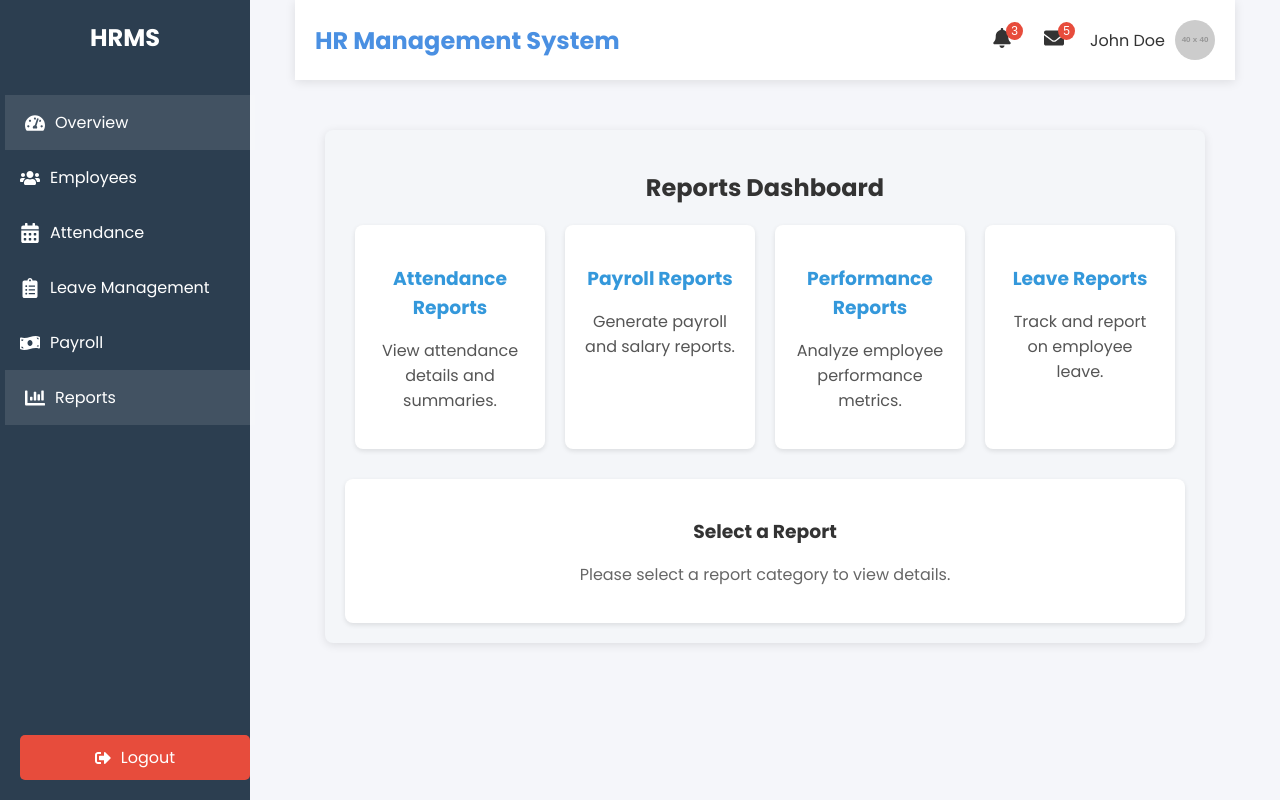
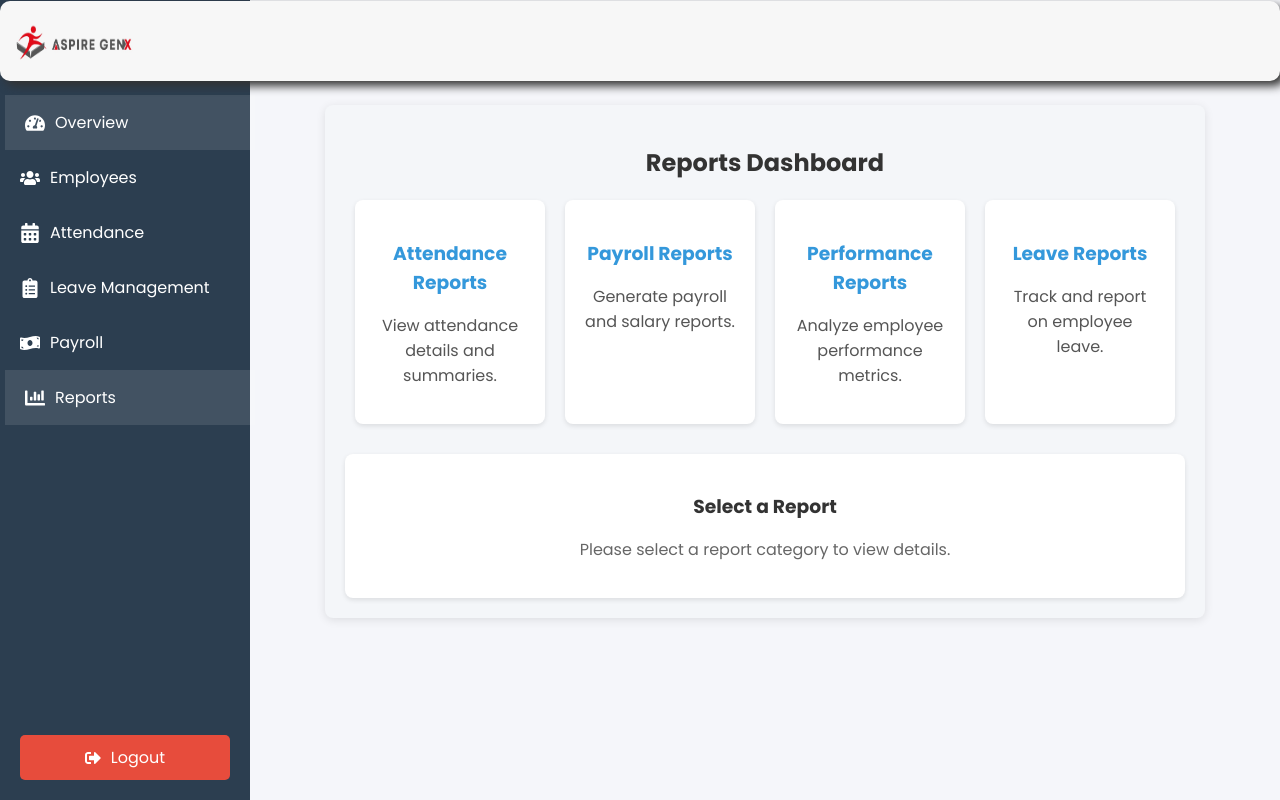
Before and after one commit to Harshit1526/HRMS, a React (Vite) app: page /dashboard/reports in a window 1280 px wide. Built offline with nearby package versions, Linux system fonts and the light colour scheme.

Commit message:
made header

```diff
--- a/src/App.css
+++ b/src/App.css
@@ -4,6 +4,7 @@ body {
   background-color: #1d2634;
   color: #9e9ea4;
   font-family: 'Montserrat', sans-serif;
+  overflow: hidden;
 }
 
 .icon {
--- a/src/App.jsx
+++ b/src/App.jsx
@@ -2,9 +2,13 @@ import React from 'react';
 import { BrowserRouter as Router, Route, Routes } from 'react-router-dom';
 import LoginSignup from './components/loginSignup/LoginSignup.jsx';
 import Dashboard from './components/Dashboard/Dashboard.jsx';
+import Header from './components/Header/Header.jsx';
 
 function App() {
   return (
+    <>
+    <Header></Header>
+    <div>
     <Router>
       <Routes>
         <Route path="/login" element={<LoginSignup />} />
@@ -12,6 +16,8 @@ function App() {
         <Route path="/" element={<LoginSignup />} />
       </Routes>
     </Router>
+    </div>
+    </>
   );
 }
 
--- a/src/components/Dashboard/Dashboard.css
+++ b/src/components/Dashboard/Dashboard.css
@@ -74,7 +74,11 @@ body {
 }
 
 .sidebar-footer {
-  padding: 20px;
+  /* aligned logout btn properly */
+    margin: 20px;
+    display: flex;
+    justify-content: center;
+    align-items: center;
 }
 
 .logout-btn {
@@ -168,7 +172,7 @@ body {
 
 .content-area {
   width: 110vh;
-  padding: 30px;
+  padding: 85px;
   overflow-y: auto;
 }
 
--- a/src/components/Dashboard/Dashboard.jsx
+++ b/src/components/Dashboard/Dashboard.jsx
@@ -17,6 +17,7 @@ import Attendance from './Attendance';
 import LeaveManagement from './LeaveManagement';
 import Payroll from './Payroll';
 import Reports from './Reports';
+import Header  from '../Header/Header';
 
 const Dashboard = () => {
   const navItems = [
@@ -54,7 +55,7 @@ const Dashboard = () => {
         </div>
       </aside>
       <main className="main-content">
-        <header className="main-header">
+        {/* <header className="main-header">
           <h2>HR Management System</h2>
           <div className="user-actions">
             <button className="icon-btn"><FaBell /><span className="notification-badge">3</span></button>
@@ -68,7 +69,7 @@ const Dashboard = () => {
               />
             </div>
           </div>
-        </header>
+        </header> */}
         <div className="content-area">
           <Routes>
             <Route
--- /dev/null
+++ b/src/components/Header/Header.css
@@ -0,0 +1,18 @@
+header{
+    position: absolute;
+    top: -65px;
+    left: 0px;
+    margin-top: 66px;
+    background-color: #f7f7f7;
+    width: 100vw;
+    height: 10vh;
+    z-index: 100;
+    box-shadow: 5px 5px 10px;
+    border-radius: 10px;
+}
+
+header img{
+    width: 10%;
+    height: 80%;
+    margin: 10px;
+}
--- /dev/null
+++ b/src/components/Header/Header.jsx
@@ -0,0 +1,18 @@
+import React from "react"
+import './Header.css';
+import logo from "./Logo.jpeg";
+
+const Header = () =>{
+
+    return(
+        <>
+        <header>
+            <img src={logo}></img>
+
+        </header>
+        </>
+    )
+
+}
+
+export default Header;
--- a/src/components/loginSignup/LoginSignup.jsx
+++ b/src/components/loginSignup/LoginSignup.jsx
@@ -1,6 +1,7 @@
 import React, { useState } from 'react';
-import { Link } from 'react-router-dom';
+import { Link, useNavigate } from 'react-router-dom';
 import './LoginSignup.css';
+import Dashboard from '../Dashboard/Dashboard';
 
 import user_icon from '../Assests/person.png';
 import email_icon from '../Assests/email.png';
@@ -13,6 +14,7 @@ const LoginSignup = () => {
     const [password, setPassword] = useState('');
     const [errors, setErrors] = useState({});
     const [successMessage, setSuccessMessage] = useState('');
+    const navigate = useNavigate();
 
     const validateForm = () => {
         const errors = {};
@@ -32,13 +34,13 @@ const LoginSignup = () => {
 
     const handleSignUp = async () => {
         const validationErrors = validateForm();
+
         if (Object.keys(validationErrors).length > 0) {
             setErrors(validationErrors);
             return;
         }
-
         // Simulate successful signup
-        setSuccessMessage('Signup successful! You can now proceed to the Dashboard.');
+        setSuccessMessage('Signup successful! You can now proceed to the Login');
         setErrors({});
         setUsername('');
         setEmail('');
@@ -52,8 +54,12 @@ const LoginSignup = () => {
             return;
         }
 
+
+
         // Simulate successful login
-        setSuccessMessage('Login successful! You can now proceed to the Dashboard.');
+        // if user validte navigate to dashboard
+        navigate("</Dashboard>");
+        // setSuccessMessage('Login successful! You can now proceed to the Dashboard.');
         setErrors({});
         setUsername('');
         setEmail('');
@@ -68,6 +74,7 @@ const LoginSignup = () => {
             </div>
             <div className="inputs">
                 {!isLogin && (
+                    <div>
                     <div className='input'>
                         <img src={user_icon} alt="User Icon" />
                         <input
@@ -76,6 +83,7 @@ const LoginSignup = () => {
                             value={username}
                             onChange={(e) => setUsername(e.target.value)}
                         />
+                    </div>
                         {errors.username && <p className="error">{errors.username}</p>}
                     </div>
                 )}
@@ -88,8 +96,8 @@ const LoginSignup = () => {
                         value={email}
                         onChange={(e) => setEmail(e.target.value)}
                     />
+                </div>
                     {errors.email && <p className="error">{errors.email}</p>}
-                </div>
 
                 <div className="input">
                     <img src={password_icon} alt="Password Icon" />
@@ -122,6 +130,7 @@ const LoginSignup = () => {
                         setEmail('');
                         setPassword('');
                     }}
+
                 >
                     {isLogin ? "Sign Up" : "Login"}
                 </div>
```
Also changed, not shown: src/components/Header/Logo.jpeg (added).
